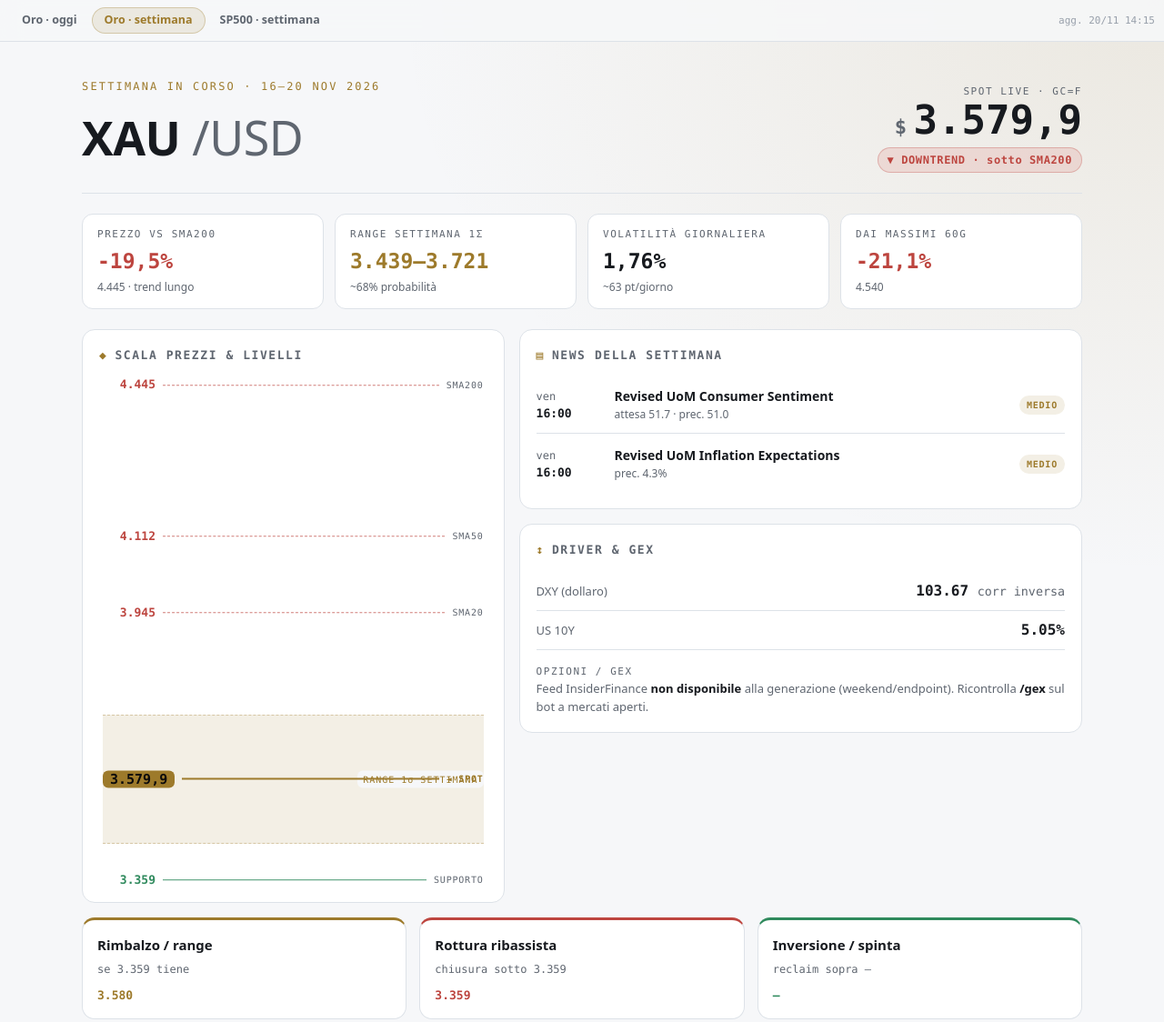
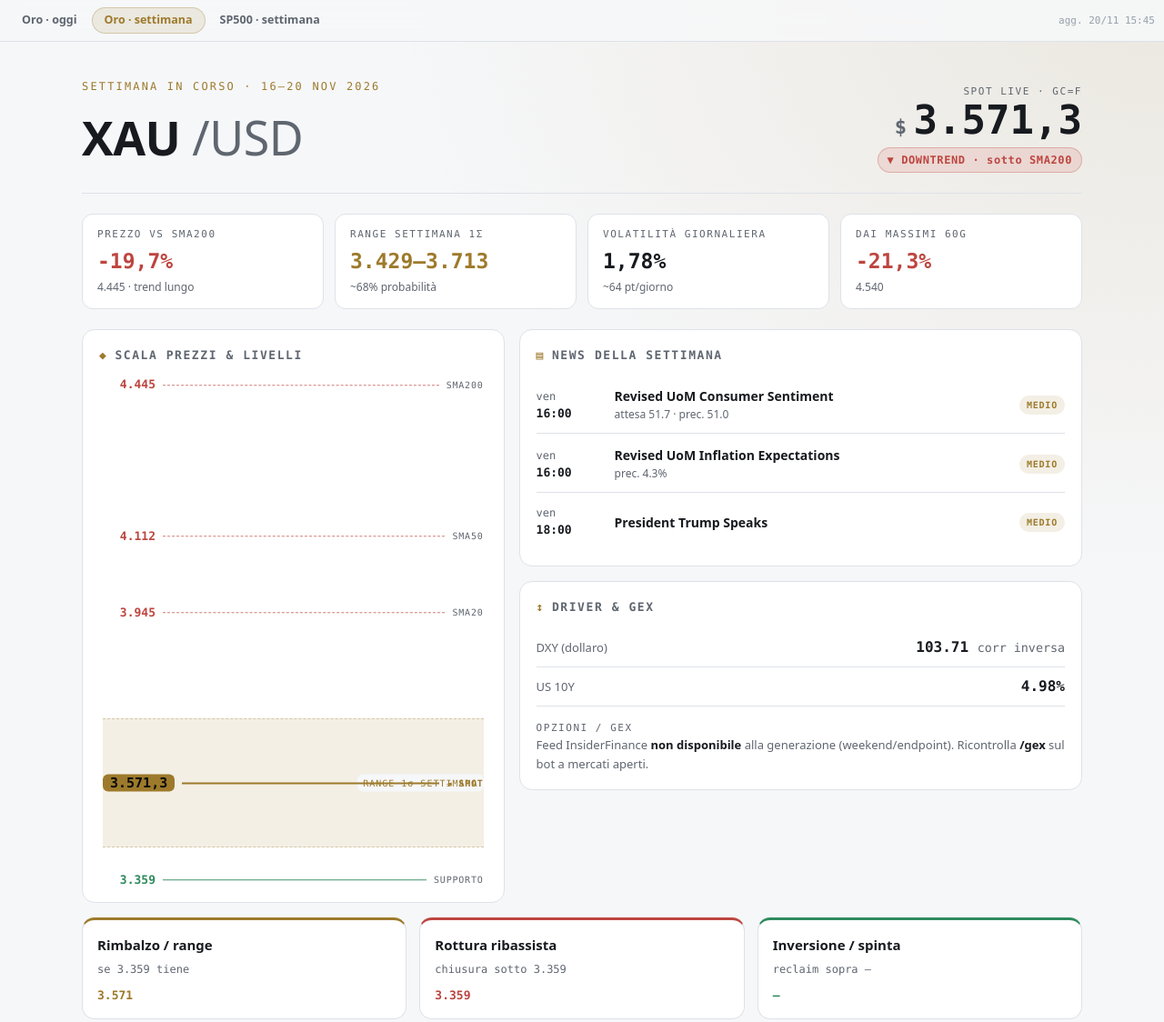
Before and after one commit to Th3Bl4ck/app-dash, a plain HTML site: page public/xau-weekly.html in a window 1280 px wide. Shown: the top 1124 px of the page at 91% size. Drawn offline with Linux system fonts and the light colour scheme.

Commit message:
chore: rigenera dashboard 2026-11-20 14:46 UTC

```diff
--- a/public/xau-weekly.html
+++ b/public/xau-weekly.html
@@ -29,7 +29,7 @@
 </style>
 </head>
 <body>
-<nav class="appnav"><a href="/">Oro · oggi</a><a href="/xau-weekly.html" aria-current="page">Oro · settimana</a><a href="/spx-weekly.html">SP500 · settimana</a><span class="stamp">agg. 20/11 14:15</span></nav>
+<nav class="appnav"><a href="/">Oro · oggi</a><a href="/xau-weekly.html" aria-current="page">Oro · settimana</a><a href="/spx-weekly.html">SP500 · settimana</a><span class="stamp">agg. 20/11 15:45</span></nav>
 <title>XAU — Settimana 16–20 nov 2026</title>
 <style>
   :root{--bg:#0a0a0b;--surface:#151516;--surface-2:#1e1e20;--border:#2c2c2f;--text:#ececea;--dim:#9a9a97;--faint:#68686a;
@@ -88,26 +88,26 @@
 <div class="wrap">
   <header>
     <div><div class="eyebrow">Settimana in corso · 16–20 nov 2026</div><h1>XAU<span class="pair"> /USD</span></h1></div>
-    <div class="spotbox"><div class="label">Spot live · GC=F</div><div class="spot"><span class="cur">$</span>3.579,9</div><div class="badge down">▼ DOWNTREND · sotto SMA200</div></div>
+    <div class="spotbox"><div class="label">Spot live · GC=F</div><div class="spot"><span class="cur">$</span>3.571,3</div><div class="badge down">▼ DOWNTREND · sotto SMA200</div></div>
   </header>
   <section class="tiles">
-    <div class="tile"><div class="label">Prezzo vs SMA200</div><div class="v neg">-19,5%</div><div class="sub">4.445 · trend lungo</div></div>
-    <div class="tile"><div class="label">Range settimana 1σ</div><div class="v amb">3.439–3.721</div><div class="sub">~68% probabilità</div></div>
-    <div class="tile"><div class="label">Volatilità giornaliera</div><div class="v">1,76%</div><div class="sub">~63 pt/giorno</div></div>
-    <div class="tile"><div class="label">Dai massimi 60g</div><div class="v neg">-21,1%</div><div class="sub">4.540</div></div>
+    <div class="tile"><div class="label">Prezzo vs SMA200</div><div class="v neg">-19,7%</div><div class="sub">4.445 · trend lungo</div></div>
+    <div class="tile"><div class="label">Range settimana 1σ</div><div class="v amb">3.429–3.713</div><div class="sub">~68% probabilità</div></div>
+    <div class="tile"><div class="label">Volatilità giornaliera</div><div class="v">1,78%</div><div class="sub">~64 pt/giorno</div></div>
+    <div class="tile"><div class="label">Dai massimi 60g</div><div class="v neg">-21,3%</div><div class="sub">4.540</div></div>
   </section>
   <div class="grid">
-    <div class="card"><h2><span class="n">◆</span> Scala prezzi &amp; livelli</h2><div class="ladder"><div class="band" style="top:66.4%;height:25.3%"><span class="btag">RANGE 1σ SETTIMANA</span></div><div class="lvl res dashed" style="top:1.6%"><span class="px">4.445</span><span class="line"></span><span class="tag">SMA200</span></div><div class="lvl res dashed" style="top:31.4%"><span class="px">4.112</span><span class="line"></span><span class="tag">SMA50</span></div><div class="lvl res dashed" style="top:46.3%"><span class="px">3.945</span><span class="line"></span><span class="tag">SMA20</span></div><div class="lvl sup" style="top:98.8%"><span class="px">3.359</span><span class="line"></span><span class="tag">Supporto</span></div><div class="lvl spot" style="top:79.0%"><span class="px">3.579,9</span><span class="line"></span><span class="tag">◄ SPOT</span></div></div></div>
+    <div class="card"><h2><span class="n">◆</span> Scala prezzi &amp; livelli</h2><div class="ladder"><div class="band" style="top:67.1%;height:25.4%"><span class="btag">RANGE 1σ SETTIMANA</span></div><div class="lvl res dashed" style="top:1.6%"><span class="px">4.445</span><span class="line"></span><span class="tag">SMA200</span></div><div class="lvl res dashed" style="top:31.4%"><span class="px">4.112</span><span class="line"></span><span class="tag">SMA50</span></div><div class="lvl res dashed" style="top:46.3%"><span class="px">3.945</span><span class="line"></span><span class="tag">SMA20</span></div><div class="lvl sup" style="top:98.8%"><span class="px">3.359</span><span class="line"></span><span class="tag">Supporto</span></div><div class="lvl spot" style="top:79.8%"><span class="px">3.571,3</span><span class="line"></span><span class="tag">◄ SPOT</span></div></div></div>
     <div style="display:flex;flex-direction:column;gap:16px">
       <div class="card"><h2><span class="n">▤</span> News della settimana</h2>
-        <div class="news"><div class="ev"><div class="day">ven <b>16:00</b></div><div class="ttl">Revised UoM Consumer Sentiment<small>attesa 51.7 · prec. 51.0</small></div><span class="imp md">Medio</span></div><div class="ev"><div class="day">ven <b>16:00</b></div><div class="ttl">Revised UoM Inflation Expectations<small>prec. 4.3%</small></div><span class="imp md">Medio</span></div></div></div>
-      <div class="card"><h2><span class="n">↕</span> Driver &amp; GEX</h2><div class="kv"><span class="k">DXY (dollaro)</span><span class="v">103.67 <small>corr inversa</small></span></div><div class="kv"><span class="k">US 10Y</span><span class="v">5.05%</span></div>
+        <div class="news"><div class="ev"><div class="day">ven <b>16:00</b></div><div class="ttl">Revised UoM Consumer Sentiment<small>attesa 51.7 · prec. 51.0</small></div><span class="imp md">Medio</span></div><div class="ev"><div class="day">ven <b>16:00</b></div><div class="ttl">Revised UoM Inflation Expectations<small>prec. 4.3%</small></div><span class="imp md">Medio</span></div><div class="ev"><div class="day">ven <b>18:00</b></div><div class="ttl">President Trump Speaks</div><span class="imp md">Medio</span></div></div></div>
+      <div class="card"><h2><span class="n">↕</span> Driver &amp; GEX</h2><div class="kv"><span class="k">DXY (dollaro)</span><span class="v">103.71 <small>corr inversa</small></span></div><div class="kv"><span class="k">US 10Y</span><span class="v">4.98%</span></div>
         <div class="gexnote" style="margin-top:12px"><span class="label">Opzioni / GEX</span><br>Feed InsiderFinance <b>non disponibile</b> alla generazione (weekend/endpoint). Ricontrolla <b>/gex</b> sul bot a mercati aperti.</div></div>
     </div>
   </div>
   <div class="scen">
     <div class="sc range"><h3>Rimbalzo / range</h3>
-      <div class="trig">se 3.359 tiene</div><div class="path">3.580</div></div>
+      <div class="trig">se 3.359 tiene</div><div class="path">3.571</div></div>
     <div class="sc down"><h3>Rottura ribassista</h3>
       <div class="trig">chiusura sotto 3.359</div><div class="path">3.359</div></div>
     <div class="sc up"><h3>Inversione / spinta</h3>
```
Also changed, not shown: public/index.html (+4 -4 lines), public/spx-weekly.html (+9 -9 lines).
